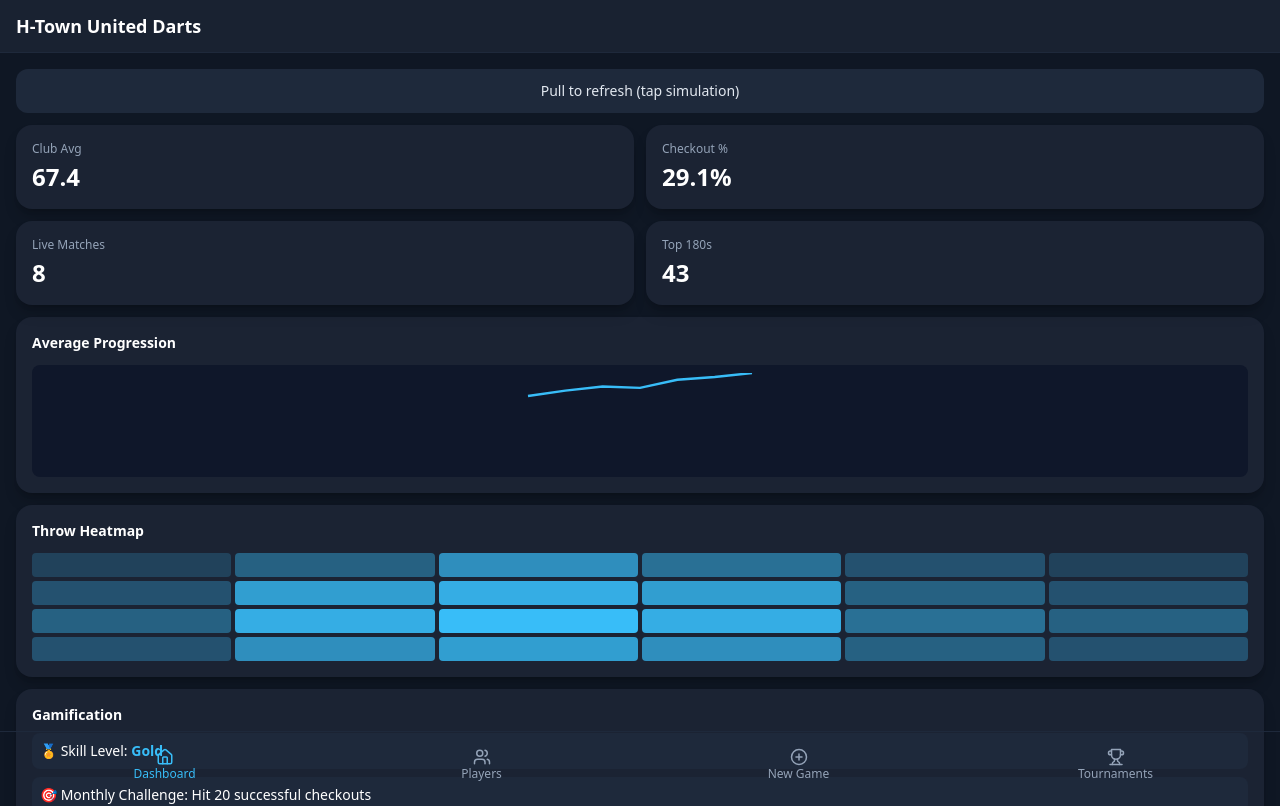
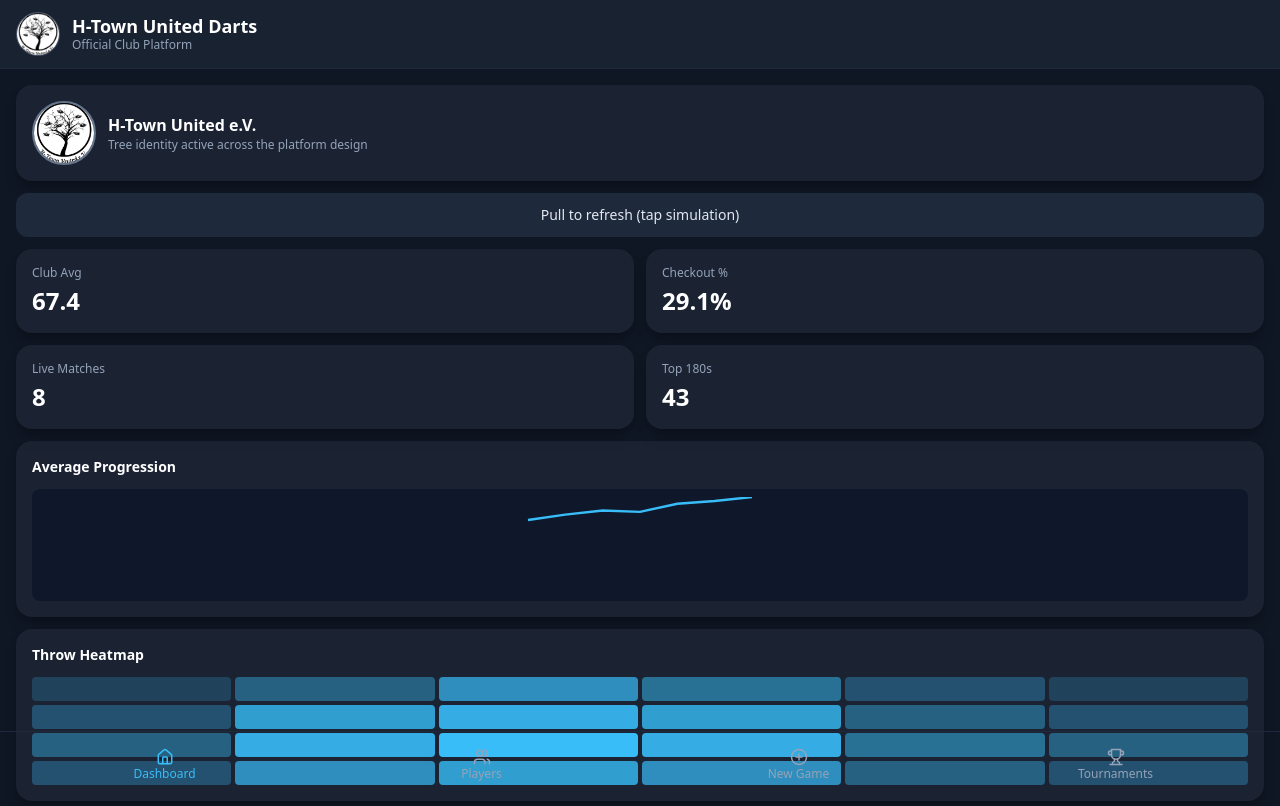
Before and after one commit to Martin-Mue/H-Town-United-Dartsapp-byClawdbot, a React (Vite) app in the folder frontend/: page / in a window 1280 px wide. Shown: the top 806 px of the page. Built offline with nearby package versions, Linux system fonts and the light colour scheme.

Commit message:
feat: apply H-Town United tree logo as primary brand element

```diff
--- a/frontend/src/components/layout/MobileShell.tsx
+++ b/frontend/src/components/layout/MobileShell.tsx
@@ -8,7 +8,17 @@
   return (
     <div className="min-h-full bg-surface text-white pb-[calc(84px+env(safe-area-inset-bottom))]">
       <header className="sticky top-0 z-20 border-b border-slate-800 bg-panel/95 px-4 pt-[max(12px,env(safe-area-inset-top))] pb-3 backdrop-blur">
-        <h1 className="text-lg font-bold">H-Town United Darts</h1>
+        <div className="flex items-center gap-3">
+          <img
+            src="/branding/h-town-united-logo-tree.jpg"
+            alt="H-Town United Logo"
+            className="h-11 w-11 rounded-full border border-slate-600 object-cover"
+          />
+          <div>
+            <h1 className="text-lg font-bold leading-tight">H-Town United Darts</h1>
+            <p className="text-xs text-slate-400">Official Club Platform</p>
+          </div>
+        </div>
       </header>
       <main className="px-4 py-4">{children}</main>
       <BottomNavigation />
--- a/frontend/src/features/dashboard/DashboardPage.tsx
+++ b/frontend/src/features/dashboard/DashboardPage.tsx
@@ -14,6 +14,20 @@
 
   return (
     <section className="space-y-3">
+      <article className="rounded-2xl bg-panel p-4 shadow-lg shadow-black/20">
+        <div className="flex items-center gap-3">
+          <img
+            src="/branding/h-town-united-logo-tree.jpg"
+            alt="H-Town United Tree Logo"
+            className="h-16 w-16 rounded-full border-2 border-slate-500 object-cover"
+          />
+          <div>
+            <h2 className="text-base font-semibold">H-Town United e.V.</h2>
+            <p className="text-xs text-slate-400">Tree identity active across the platform design</p>
+          </div>
+        </div>
+      </article>
+
       <button onClick={refresh} className="w-full rounded-xl bg-slate-800 p-3 text-sm text-slate-200">
         {refreshing ? 'Refreshing club dashboard…' : 'Pull to refresh (tap simulation)'}
       </button>
--- a/frontend/src/features/tournaments/TournamentsPage.tsx
+++ b/frontend/src/features/tournaments/TournamentsPage.tsx
@@ -4,7 +4,10 @@
 export function TournamentsPage() {
   return (
     <section className="space-y-3">
-      <div className="rounded-2xl bg-panel p-4">Club and cross-club tournaments</div>
+      <div className="rounded-2xl bg-panel p-4 flex items-center gap-3">
+        <img src="/branding/h-town-united-logo-tree.jpg" alt="H-Town logo" className="h-10 w-10 rounded-full border border-slate-500 object-cover" />
+        <span>Club and cross-club tournaments</span>
+      </div>
       <TournamentBracket />
 
       <div className="rounded-2xl bg-panel p-4">
```
Also changed, not shown: frontend/public/branding/h-town-united-logo-tree.jpg (added).
